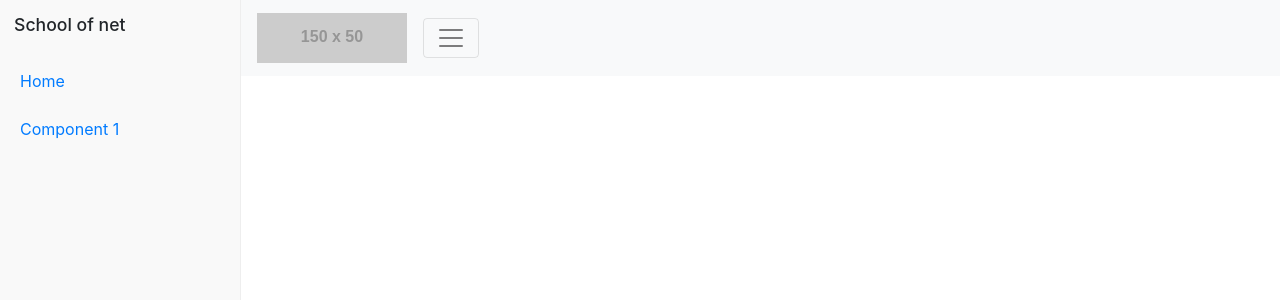
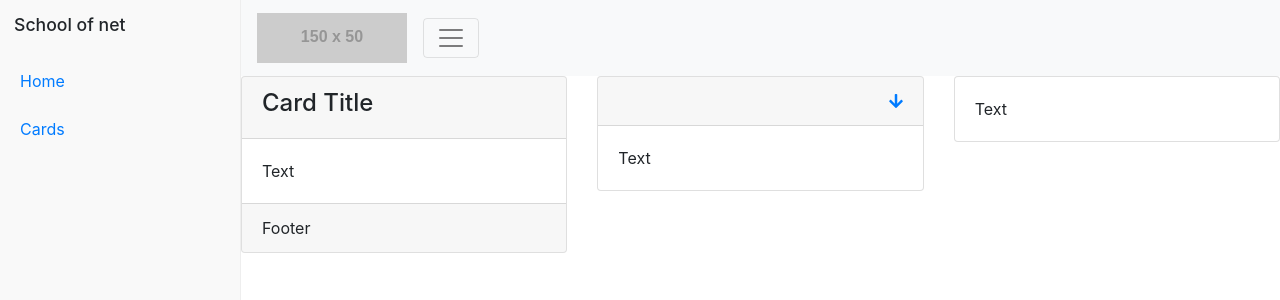
Before and after one commit to agftech/admin-template-react, a React (Create React App) app: page /cards in a window 1280 px wide. Shown: the top 300 px of the page. Built offline with nearby package versions, Linux system fonts and the light colour scheme.

Commit message:
:package: feat: add cards component

```diff
--- a/package.json
+++ b/package.json
@@ -3,6 +3,9 @@
   "version": "0.1.0",
   "private": true,
   "dependencies": {
+    "@fortawesome/fontawesome-svg-core": "^1.2.35",
+    "@fortawesome/free-solid-svg-icons": "^5.15.3",
+    "@fortawesome/react-fontawesome": "^0.1.14",
     "@testing-library/jest-dom": "^5.11.9",
     "@testing-library/react": "^11.2.5",
     "@testing-library/user-event": "^12.8.3",
--- a/src/components/Component1.js
+++ /dev/null
@@ -1,11 +0,0 @@
-import React, { Component } from 'react';
-
-export default class Component1 extends Component {
-    render() {
-        return (
-            <div>
-                Component1
-            </div>
-        )
-    }
-}
--- /dev/null
+++ b/src/components/inside/Cards.js
@@ -0,0 +1,64 @@
+import React, { useState } from 'react';
+import {
+    Row,
+    Col,
+    Card,
+    CardHeader,
+    CardBody,
+    CardFooter,
+    Collapse
+} from 'reactstrap';
+import { FontAwesomeIcon } from '@fortawesome/react-fontawesome';
+import { library } from '@fortawesome/fontawesome-svg-core';
+import { faArrowDown } from '@fortawesome/free-solid-svg-icons';
+
+library.add(faArrowDown);
+export default function Cards() {
+    const [cardOpen, setCardOpen] = useState(true);
+
+    function toggleCard(e) {
+        e.preventDefault();
+        setCardOpen(!cardOpen);
+    }
+
+    return (
+        <div>
+            <Row>
+                <Col xs="12" sm="6" md="4">
+                    <Card>
+                        <CardHeader>
+                            <h4>Card Title</h4>
+                        </CardHeader>
+                        <CardBody>
+                            Text
+                        </CardBody>
+                        <CardFooter>
+                            Footer
+                        </CardFooter>
+                    </Card>
+                </Col>
+                <Col xs="12" sm="6" md="4">
+                    <Card>
+                        <CardHeader className="text-right">
+                            <a href="/#" onClick={toggleCard}>
+                                <FontAwesomeIcon icon="arrow-down" />
+                            </a>
+                        </CardHeader>
+                        <Collapse isOpen={cardOpen}>
+                            <CardBody>
+                                Text
+                            </CardBody>
+                        </Collapse>
+                    </Card>
+                </Col>
+                <Col xs="12" sm="6" md="4">
+                    <Card>
+                        <CardBody>
+                            Text
+                        </CardBody>
+                    </Card>
+                </Col>
+            </Row>
+        </div>
+    )
+}
--- a/src/containers/routes.js
+++ b/src/containers/routes.js
@@ -1,10 +1,10 @@
-import Component1 from './../components/Component1';
+import Cards from './../components/inside/Cards';
 
 const LoadingRoutes  = () => ([
     {
-        path: "/1",
-        name: "Component 1",
-        template: Component1
+        path: "/cards",
+        name: "Cards",
+        template: Cards
     }
 ]);
 
```
Also changed, not shown: 1 other file (tests, documents, lock files or other folders).
